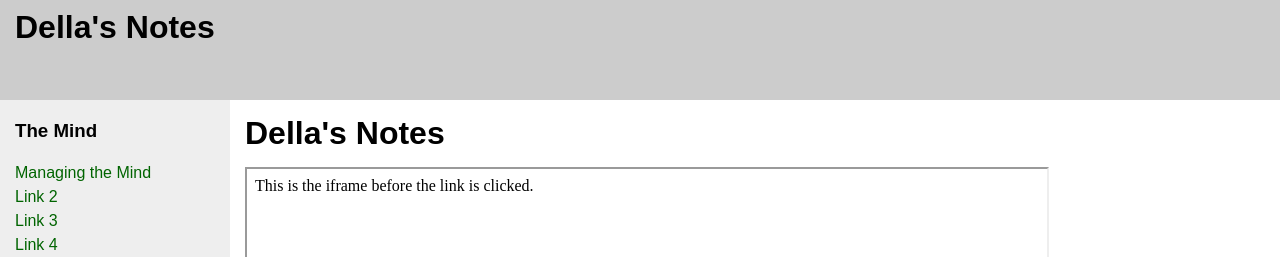
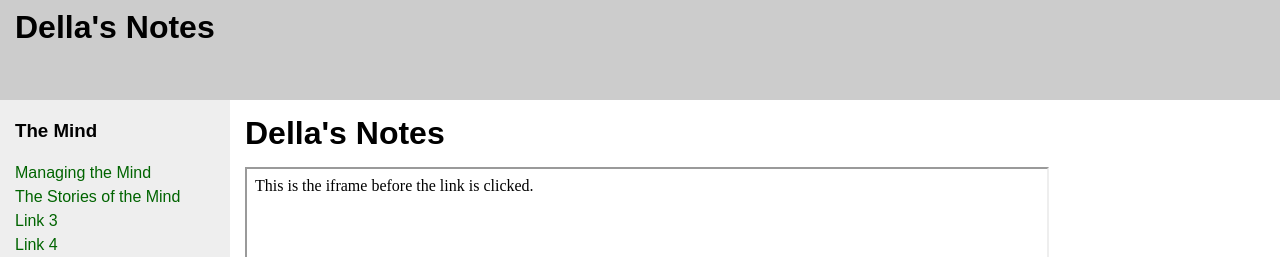
Before and after one commit to dellawren/notes, a plain HTML site: page index.html in a window 1280 px wide. Shown: the top 257 px of the page. Drawn offline with Linux system fonts and the light colour scheme.

Commit message:
Update index.html

```diff
--- a/index.html
+++ b/index.html
@@ -103,7 +103,7 @@
 					<h3>The Mind</h3>
 					<ul>
 						<li><a href="https://dellawren.github.io/notes/Managing%20the%20Mind.md" target="myFrame">Managing the Mind</a></li>
-						<li><a href="#">Link 2</a></li>
+						<li><a href="The%20Stories%20the%20Mind%20Tells.md">The Stories of the Mind</a></li>
 						<li><a href="#">Link 3</a></li>
 						<li><a href="#">Link 4</a></li>
 						<li><a href="#">Link 5</a></li>
```
